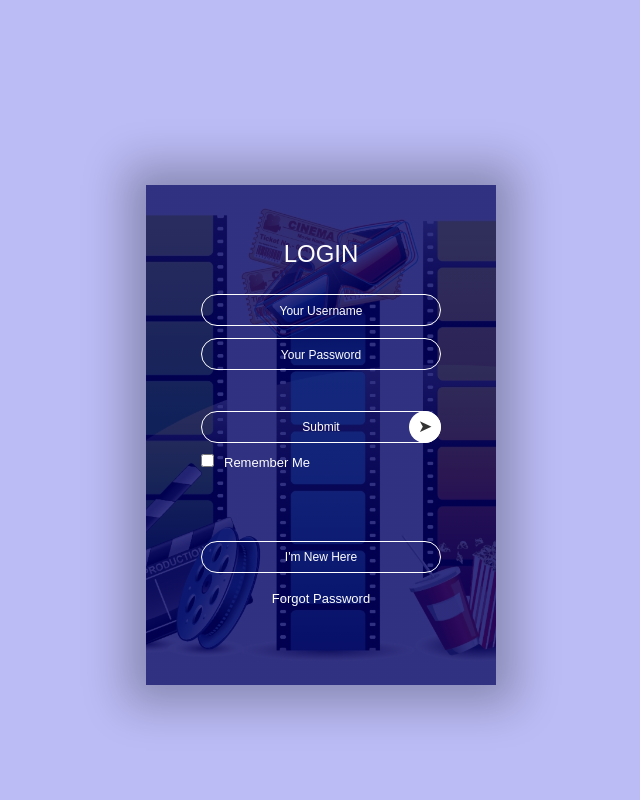
After one commit to Marti746/The-Movie-Professor, a PHP site: page /LogIn.php in a window 1280 px wide. The commit adds this page. Shown: the whole page, without its empty margins (319-959 px from the left). Run offline with PHP 8.4, Linux system fonts and the light colour scheme.

Commit message:
Up to date files

```diff
--- /dev/null
+++ b/LogIn.php
@@ -0,0 +1,64 @@
+<!DOCTYPE html>
+<html>
+    <head>
+        <!-- Title of the webpage -->
+        <title> Movie Professor Login And Registration</title>
+        <link rel="stylesheet" href="loginStyle.css">
+    </head>
+    <body>
+        <!-- Div for holding all the contents in one -->
+        <div class="container">
+            <!-- Used to put everything into a card look -->
+            <div class="card">
+                <div class="inner-box" id="card">
+                    <div class="card-front">
+                        <h2>LOGIN</h2>
+                        <!-- Form for the log in portion that asks the user for input-->
+                        <form>
+                            <!-- Input types as well as buttons-->
+                            <input type="username" class="input-box" placeholder="Your Username" required>
+                            <input type="password" class="input-box" placeholder="Your Password" required>
+                            <button type="submit" class="submit-btn">Submit</button>
+                            <input type="checkbox"><span>Remember Me</span>
+                        </form>
+                        <!-- When I'm new here is clicked runs the function to switch to sign up form-->
+                        <button type="button" class="btn" onclick="openRegister()">I'm New Here</button>
+                        <a href=""> Forgot Password</a>
+                    </div>
+                    <div class="card-back">
+                        <h2>SIGN UP</h2>
+                        <!-- Form for the sign up that asks for user input -->
+                        <form>
+                            <!-- Additional field of name to help assign name in database -->
+                            <input type="text" class="input-box" placeholder="Your Name" required>
+                            <input type="username" class="input-box" placeholder="Your Username" required>
+                            <input type="password" class="input-box" placeholder="Your Password" required>
+                            <button type="submit" class="submit-btn">Submit</button>
+                            <input type="checkbox"><span>Remember Me</span>
+                        </form>
+                        <!-- When button is clicked switches to the login page -->
+                        <button type="button" class="btn" onclick="openLogin()">I have a account</button>
+                        <a href=""> Forgot Password</a>
+                    </div>
+                </div>
+            </div>
+        </div>
+
+        <!-- Scrpit for the animation and switching of the two cards-->
+        <script>
+            // gets the card element from the above div
+            var card = document.getElementById("card");
+
+            // function to power the openRegister feature
+            function openRegister(){
+                card.style.transform = "rotateY(-180deg)";
+            }
+
+            // function to power the flip of the login
+            function openLogin(){
+                card.style.transform = "rotateY(0deg)";
+            }
+        </script>
+
+    </body>
+</html>
--- /dev/null
+++ b/loginStyle.css
@@ -0,0 +1,122 @@
+*{
+    margin: 0;
+    padding: 0;
+}
+
+.container{
+    width: 100%;
+    height: 100vh;
+    font-family: sans-serif;
+    background: rgb(187, 187, 245);
+    color: #fff;
+    display: flex;
+    align-items: center;
+    justify-content: center;
+}
+
+.card{
+    width: 350px;
+    height: 500px;
+    box-shadow: 0 0 40px 20px rgba(0, 0, 0, 0.26);
+    perspective: 1000px;
+}
+
+.inner-box{
+    position: relative;
+    width: 100%;
+    height: 100%;
+    transform-style: preserve-3d;
+    transition: transform 1s;
+}
+
+.card-front, .card-back{
+    position: absolute;
+    width: 100%;
+    height: 100%;
+    background-position: center;
+    background-size: cover;
+    background-image: linear-gradient(rgba(0, 0, 100, 0.8), rgba(0, 0, 100, 0.8)),url(movie.png);
+    padding: 55px;
+    box-sizing: border-box;
+    backface-visibility: hidden;
+}
+
+.card-back{
+    transform: rotateY(180deg);
+}
+
+.card h2{
+    font-weight: normal;
+    font-size: 24px;
+    text-align: center;
+    margin-bottom: 20px;
+}
+
+.input-box{
+    width: 100%;
+    background: transparent;
+    border: 1px solid #fff;
+    margin: 6px 0;
+    height: 32px;
+    border-radius: 20px;
+    padding: 0 10px;
+    box-sizing: border-box;
+    outline: none;
+    text-align: center;
+    color: #fff;
+}
+
+::placeholder{
+    color: #fff;
+    font-size: 12px;
+}
+
+button{
+    width: 100%;
+    background: transparent;
+    border: 1px solid #fff;
+    margin: 35px 0 10px;
+    height: 32px;
+    font-size: 12px;
+    border-radius: 20px;
+    padding: 0 10px;
+    box-sizing: border-box;
+    outline: none;
+    color: #fff;
+    cursor: pointer;
+}
+
+.submit-btn{
+    position: relative;
+}
+.submit-btn::after{
+    content: '\27a4';
+    color: #333;
+    line-height: 32px;
+    font-size: 17px;
+    height: 32px;
+    width: 32px;
+    border-radius: 50%;
+    background: #fff;
+    position: absolute;
+    right: -1px;
+    top: -1px;
+}
+
+span{
+    font-size: 13px;
+    margin-left: 10px;
+}
+
+.card, .btn{
+    margin-top: 70px;
+}
+
+.card a{
+    color: #fff;
+    text-decoration: none;
+    display: block;
+    text-align: center;
+    font-size: 13px;
+    margin-top: 8px;
+}
```
Also changed, not shown: About.html (+41 -37 lines), MovieList.php (added, +138 -0 lines), Updated.html (+58 -66 lines), buttonStyle.css (+9 -2 lines), movie.png (added), movieProf.png (added).
